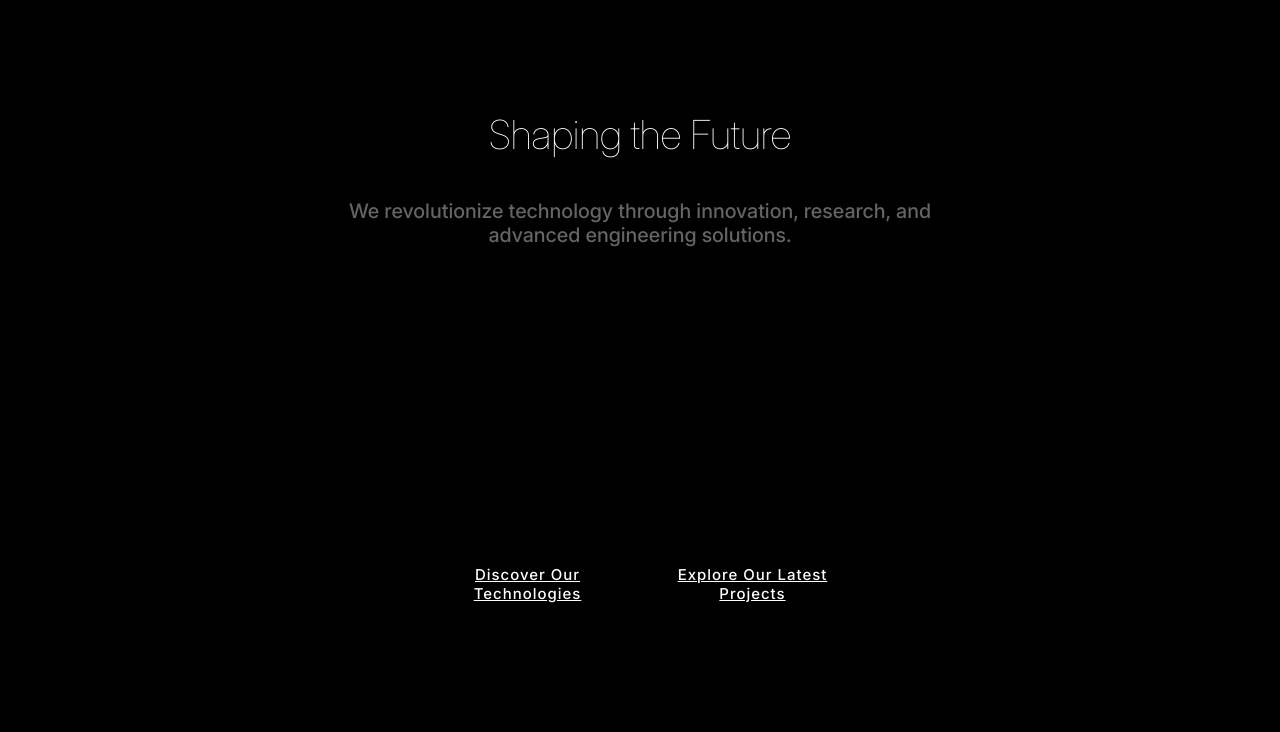
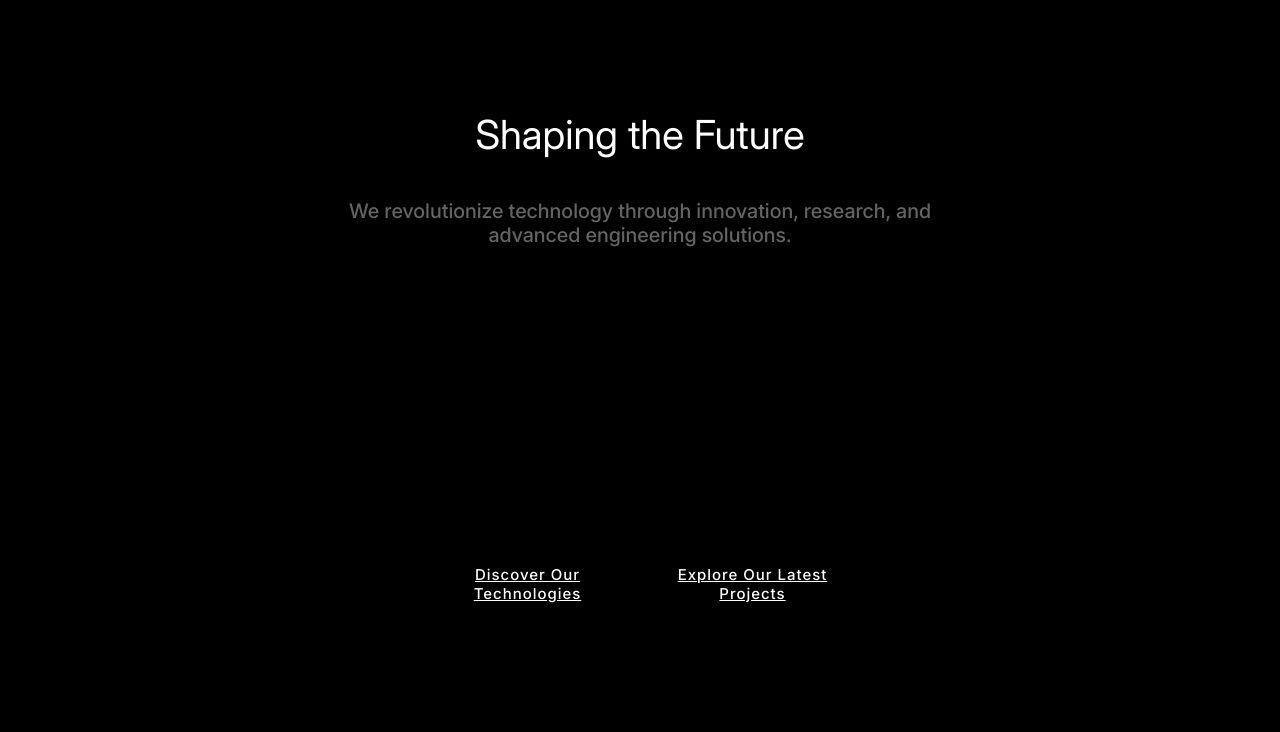
Before and after one commit to Thennecs/Scelltar-Inc, a plain HTML site: page index.html in a window 1280 px wide. Shown: the part 68-800 px from the top of the page. Drawn offline with Linux system fonts and the light colour scheme.

Commit message:
Update home.css

```diff
--- a/home.css
+++ b/home.css
@@ -647,7 +647,7 @@ body {
 
     font-family: inter;
     font-size: 50px;
-    font-weight: 100;
+    font-weight: 400;
     letter-spacing: 0px;
     color: white;
     text-align: center;
```
